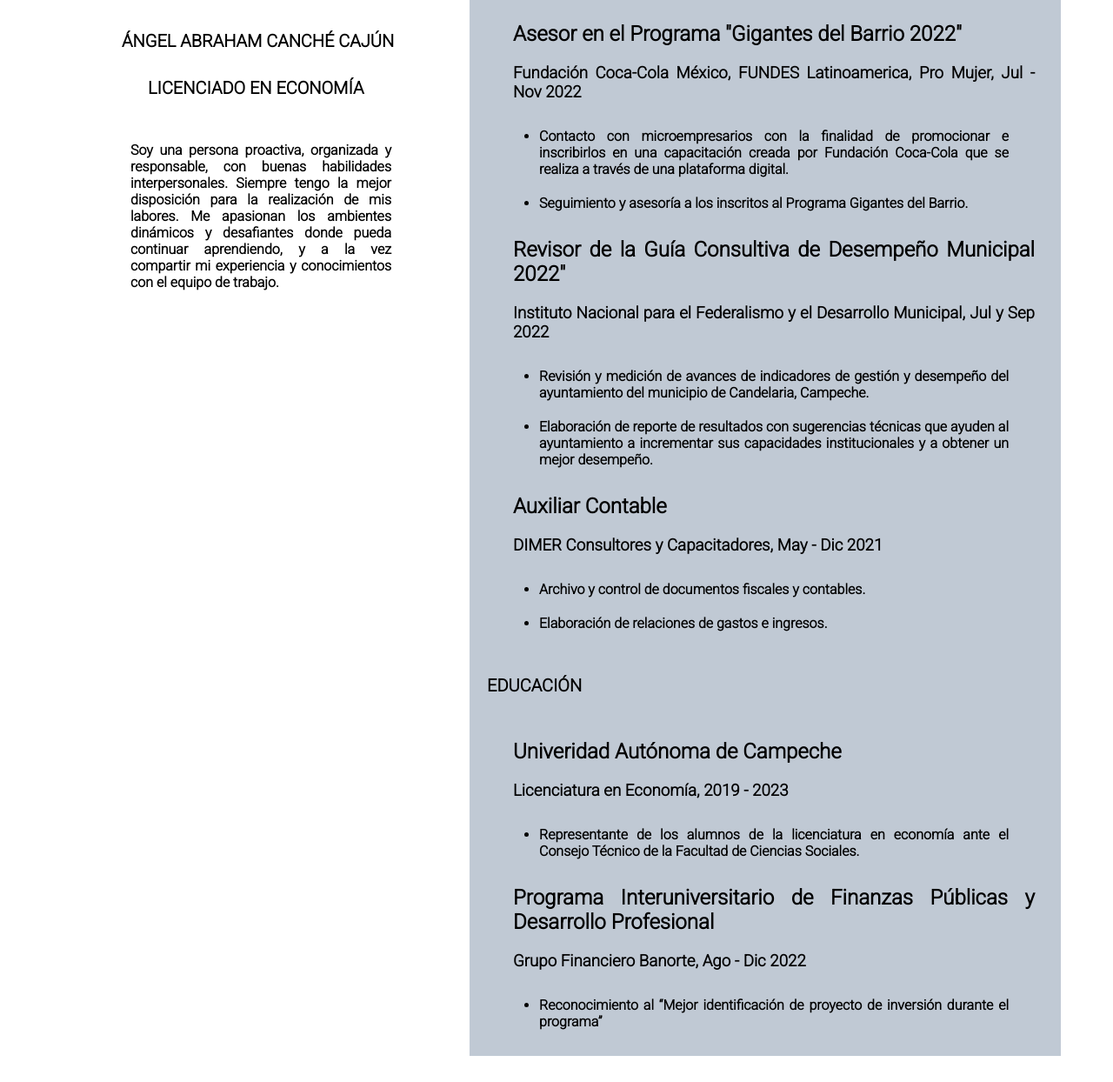
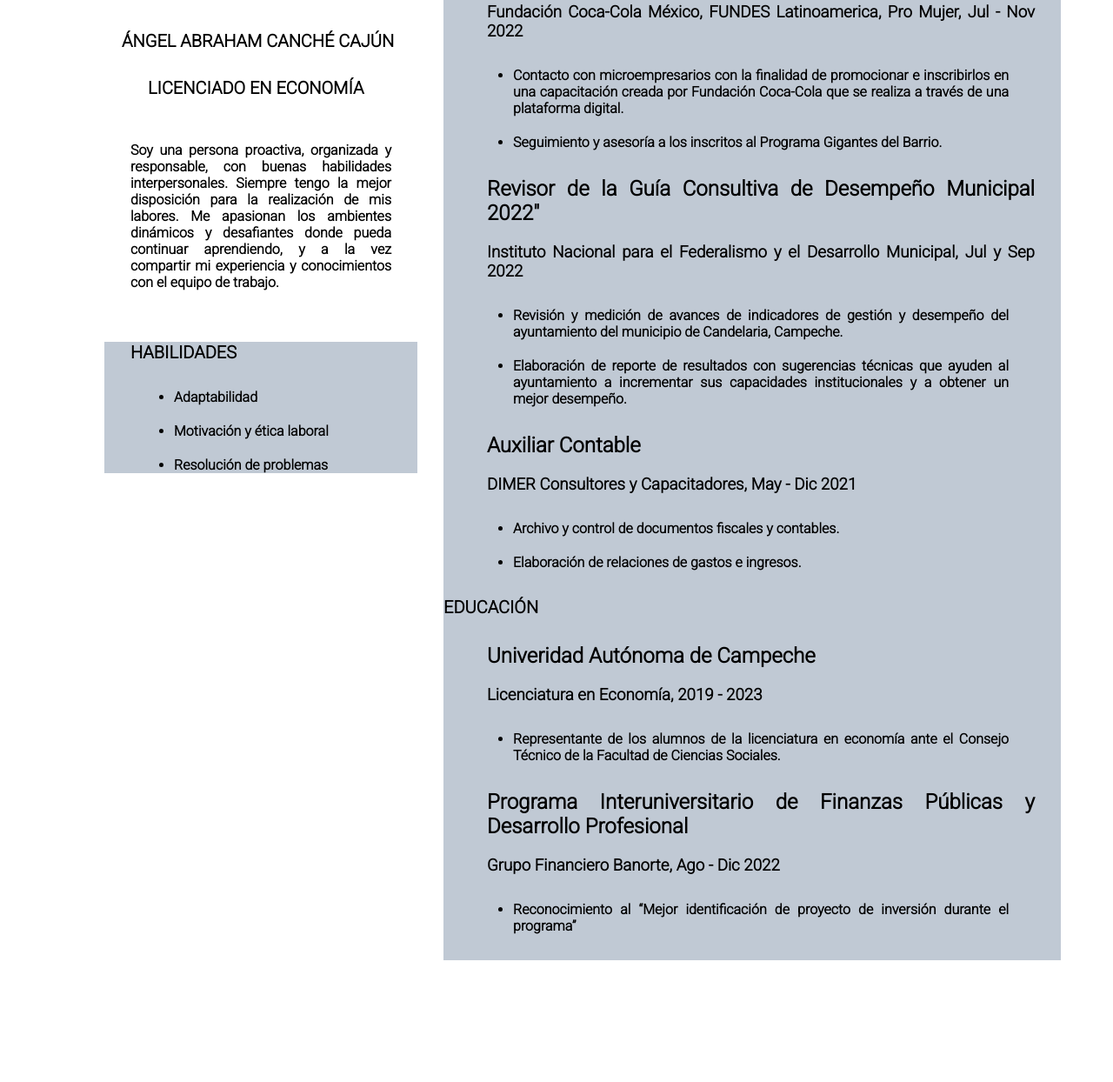
Before and after one commit to abrahamcanche/Tu-primer-CV, a plain HTML site: page index.html in a window 1280 px wide. Shown: the part 435-1679 px from the top of the page at 87% size. After the commit the page ends 1569 px from the top, so only its background shows below. Drawn offline with Linux system fonts and the light colour scheme.

Commit message:
Creé la sección de habilidades

```diff
--- a/index.html
+++ b/index.html
@@ -3,7 +3,7 @@
 <head>
     <meta charset="UTF-8">
     <meta name="viewport" content="width=device-width, initial-scale=1.0">
-    <title>Tu primer CV</title>
+    <title>Mi CV</title>
     <link rel="stylesheet" href="./styles/styles.css">
     <link rel="preconnect" href="https://fonts.googleapis.com">
     <link rel="preconnect" href="https://fonts.gstatic.com" crossorigin>
@@ -15,76 +15,84 @@
     <section-1>
         <div id="image-profile"> </div>
 
-        <header class="tittle">
+        <header>
             Ángel Abraham Canché Cajún
-            <div class="text">
-            Licenciado en economía
-            </div>
+            <div>Licenciado en economía</div>
         </header>
 
         <div id="profile-description">
             Soy una persona proactiva, organizada y responsable, con buenas habilidades interpersonales. Siempre tengo la mejor disposición para la realización de mis labores. Me apasionan los ambientes dinámicos y desafiantes donde pueda continuar aprendiendo, y a la vez compartir mi experiencia y conocimientos con el equipo de trabajo.
         </div>
 
-
-
+        <!--unir las dos grey-zone-->
+        <section class="grey-zone">
+         <div class="box">
+            <!--centrar este título-->
+            <h1 class="tittle">habilidades</h1>
+                 <ul class="list">
+                     <li>Adaptabilidad</li>
+                     <li>Motivación y ética laboral</li>
+                    <li>Resolución de problemas</li>
+                </ul>
+         </div>
+        </section>
     </section-1>
 
-    <section-2>
-        <!--poner experiencia laboral-->
-        <h1 class="tittle" id="work-experience-tittle">experiencia laboral</h1>
+    <section-2 class="grey-zone">
+        <!--centrar este título-->
+        <h1 class="tittle">experiencia laboral</h1>
 
-        <div class="works">
+        <div class="box">
             <h2>Control de calidad</h2>
             <h3>Gestoría Peninsular, Jun 2023 - Presente</h3>
-            <ul class="activity-list">
+            <ul class="list">
                 <li>Verificación de correcto funcionamiento de procesos administrativos.</li>
                 <li>Contacto directo con clientes para brindar una atención personalizada y resolución de posibles imprevistos.</li>
                 <li>Revisión de idoneidad de documentos y control de archivo.</li>
             </ul>
         </div>
 
-        <div class="works">
+        <div class="box">
             <h2>Asesor en el Programa "Gigantes del Barrio 2022"</h2>
             <h3>Fundación Coca-Cola México, FUNDES Latinoamerica, Pro Mujer, Jul - Nov 2022</h3>
-            <ul class="activity-list">
+            <ul class="list">
                 <li>Contacto con microempresarios con la finalidad de promocionar e inscribirlos en una capacitación creada por Fundación Coca-Cola que se realiza a través de una plataforma digital.</li>
                 <li>Seguimiento y asesoría a los inscritos al Programa Gigantes del Barrio.</li>
             </ul>
         </div>
 
-        <div class="works">
+        <div class="box">
             <h2>Revisor de la Guía Consultiva de Desempeño Municipal 2022"</h2>
             <h3>Instituto Nacional para el Federalismo y el Desarrollo Municipal, Jul y Sep 2022</h3>
-            <ul class="activity-list">
+            <ul class="list">
                 <li>Revisión y medición de avances de indicadores de gestión y desempeño del ayuntamiento del municipio de Candelaria, Campeche.</li>
                 <li>Elaboración de reporte de resultados con sugerencias técnicas que ayuden al ayuntamiento a incrementar sus capacidades institucionales y a obtener un mejor desempeño.</li>
             </ul>
         </div>
 
-        <div class="works">
+        <div class="box">
             <h2>Auxiliar Contable</h2>
             <h3>DIMER Consultores y Capacitadores, May - Dic 2021</h3>
-            <ul class="activity-list">
+            <ul class="list">
                 <li>Archivo y control de documentos fiscales y contables.</li>
                 <li>Elaboración de relaciones de gastos e ingresos.</li>
             </ul>
         </div>
 
-        <!--poner educación-->
+        <!--centrar este título-->
         <h1 class="tittle" id="work-experience-tittle">Educación</h1>
-        <div class="works">
+        <div class="box">
             <h2>Univeridad Autónoma de Campeche</h2>
             <h3>Licenciatura en Economía, 2019 - 2023</h3>
-            <ul class="activity-list">
+            <ul class="list">
                 <li>Representante de los alumnos de la licenciatura en economía ante el Consejo Técnico de la Facultad de Ciencias Sociales.</li>
             </ul>
         </div>
 
-        <div class="works">
+        <div class="box">
             <h2>Programa Interuniversitario de Finanzas Públicas y Desarrollo Profesional</h2>
             <h3>Grupo Financiero Banorte, Ago - Dic 2022</h3>
-            <ul class="activity-list">
+            <ul class="list">
                 <li>Reconocimiento al “Mejor identificación de proyecto de inversión durante el programa”</li>
             </ul>
         </div>
--- a/styles/styles.css
+++ b/styles/styles.css
@@ -12,9 +12,9 @@ body{
     height: 1000px;
 }
 
-section-2{
+.grey-zone{
     background-color:#C0C9D4;
-    margin: 30px 0px 30px 30px;
+    margin: 30px 0px;
 }
 
 #image-profile {
@@ -29,14 +29,21 @@ section-2{
 #profile-description{
     flex: 1;
     width: 300px;
-    height: 400px;
+    height: 200px;
+}
+
+header{
+    text-transform: uppercase;
+    font-size: 20px;
+    font-weight: bolder;
+    margin: 50px 20px;
 }
 
 .tittle{
     text-transform: uppercase;
     font-size: 20px;
     font-weight: bolder;
-    margin: 50px 20px;
+    margin: auto;
  }
 
  .container{
@@ -44,15 +51,11 @@ section-2{
     margin: 30px 0px 30px 30px;
  }
 
-h1 .tittle #work-history-tittle{
-    margin: auto;
-}
-
- .works h2, h3, h4, li{
+ .box h2, h3, h4, li{
     margin: 20px 0px 20px 20px;
  }
 
- .activity-list{
+ .list{
     list-style-type: disc;
     list-style-position: outside;
  }
```
